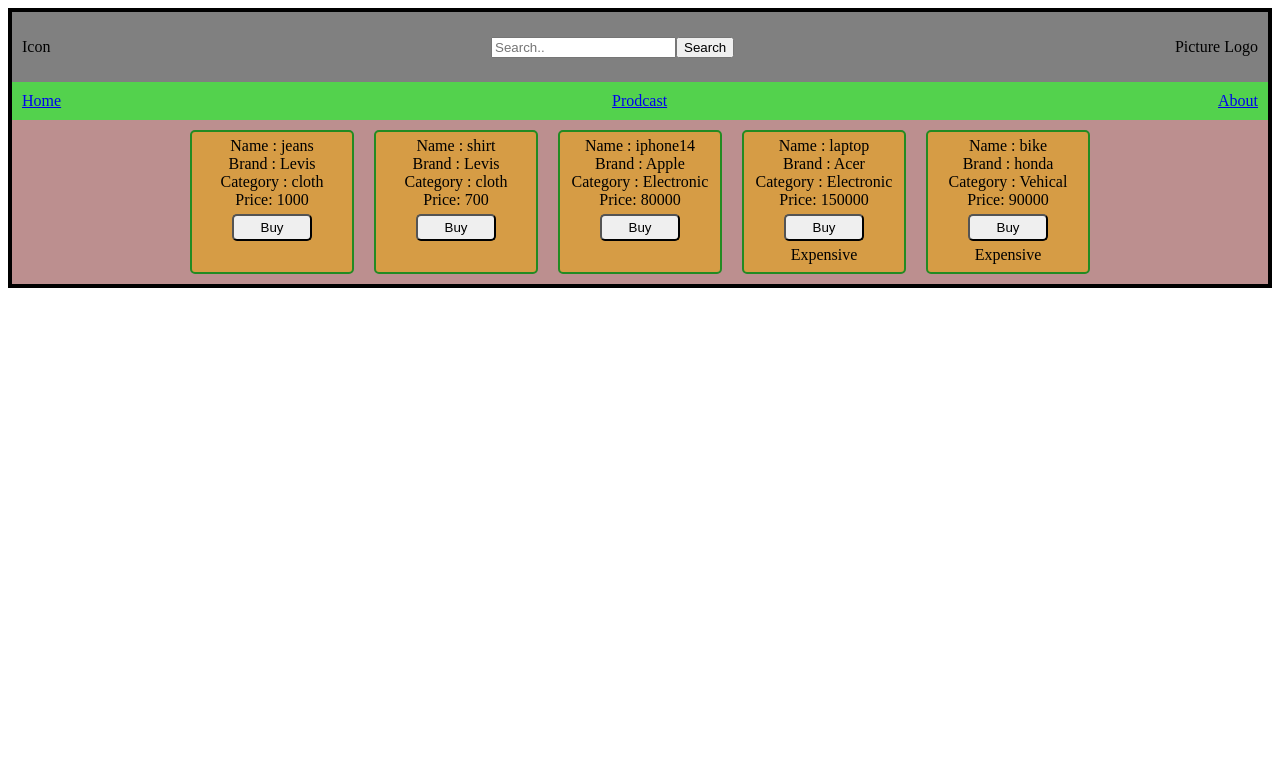
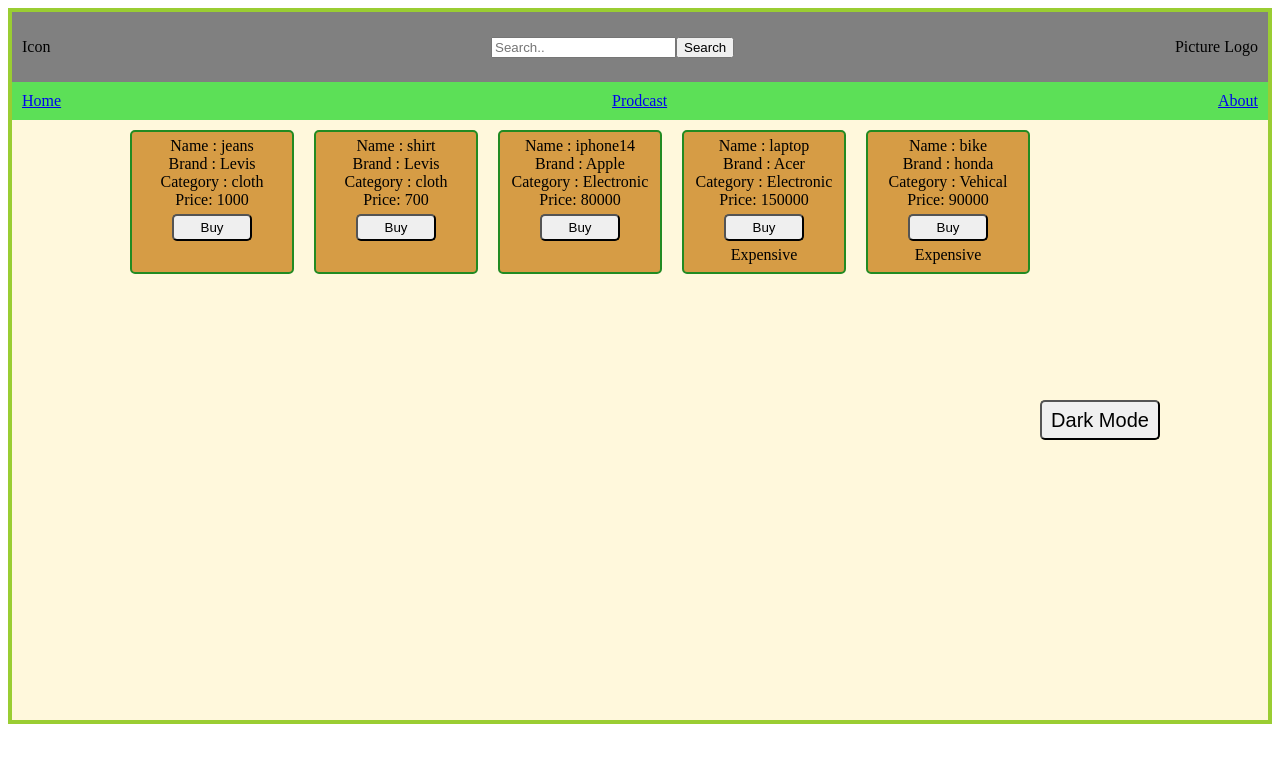
Before and after one commit to Punitsharma16/my-app, a React (Create React App) app: page / in a window 1280 px wide. Shown: the top 762 px of the page. Built offline with nearby package versions, Linux system fonts and the light colour scheme; the HTML template or start-up script is replaced by a standard one.

Commit message:
JustPractise

```diff
--- /dev/null
+++ b/src/States/AppS.jsx
@@ -0,0 +1,12 @@
+import { Email, Name } from "./Login"
+import { UserInfo } from "./stateOnObj"
+
+export const AppS = ()=>{
+    return(
+        <>
+        <Name/>
+        <Email/>
+        <UserInfo/>
+        </>
+    )
+}
--- /dev/null
+++ b/src/States/Login.jsx
@@ -0,0 +1,27 @@
+import { useState } from "react"
+
+export const Name = ()=>{
+    let [userName,setUser] = useState('Guest');
+    const updateName = ()=>{
+        setUser('Shubham');
+    }
+    return(
+        <section>
+            <p>Name : {userName}</p>
+            <button onClick={updateName}>Update Name</button>
+        </section>
+    )
+}
+
+export const Email = ()=>{
+    let [userEmail,setEmail] = useState('@gmail.com');
+    const updateEmail = ()=>{
+        setEmail('Shubham@gmail.com')
+    }
+    return(
+        <section>
+            <p>Email : {userEmail}</p>
+            <button onClick={updateEmail}>Update Email</button>
+        </section>
+    )
+}
--- /dev/null
+++ b/src/States/stateOnObj.jsx
@@ -0,0 +1,34 @@
+import { useState } from "react"
+
+export const UserInfo = ()=>{
+    let [user,setUser] = useState(
+        {name:'guest',
+        email:'@email.com',
+        }
+        );
+
+        const changeName =()=>{
+            setUser(
+                {...user,
+                name:'Abhinav'}
+                )
+        }
+        const changeEmail = ()=>{
+            setUser(
+                {
+                    ...user,
+                    email:'Abhinav12@gmail.com'
+                }
+            )
+        }
+
+
+        return(
+            <>
+            <p>Name : {user.name}</p>
+            <p>Email : {user.email}</p>
+            <button onClick={changeName}>changeName</button>
+            <button onClick={changeEmail}>changeEmail</button>
+            </>
+        )
+}
--- a/src/index.js
+++ b/src/index.js
@@ -1,7 +1,9 @@
 import React from 'react';
 import ReactDOM from 'react-dom/client';
-import {NewApp} from './moreComponents/NewApp'
-import App from '../src/App'
+import {NewApp} from './moreComponents/NewApp';
+import App from '../src/App';
+import { AppS } from './States/AppS';
+
 const root = ReactDOM.createRoot(document.getElementById('root'));
 root.render(
     <NewApp/>
--- a/src/moreComponents/List/loginForList.jsx
+++ b/src/moreComponents/List/loginForList.jsx
@@ -1,3 +1,4 @@
+
 import { ProductData } from "./Listproduct";
 export const Login = ()=>{
 
@@ -26,5 +27,10 @@ export const Login = ()=>{
         </section>
         )
     }
-    return <ProductData/>
+    return (
+        <>
+           <ProductData/>
+
+        </>
+    )
 }
--- a/src/moreComponents/NewApp.jsx
+++ b/src/moreComponents/NewApp.jsx
@@ -2,15 +2,32 @@
   import { NavComponents } from './NavBar/navComponents'
   import './newApp.css'
   import { Login } from './List/loginForList';
+  import { useState } from 'react';
   export function NewApp(){
-    const darkMode = true;
+    // const darkMode = true;
+    const style = {
+      width:'120px',
+      height:'40px',
+      alignSelf:'center',
+      borderRadius:'5px',
+      fontSize:'20px'
+  }
+  let [mode,setMode] = useState('Dark')
+  const changeMode = ()=>{
+      if(mode==='Dark'){
+          setMode('Light')
+      }else{
+          setMode('Dark')
+      }
 
+  }
     return(
-        <section className= {darkMode?'dark':'light'}>
+        <section className= {mode==='Light'?'dark':'light'}>
         <Header/>
         <NavComponents/>
         <div className='productList-control'>
         <Login/>
+        <button onClick={changeMode} style={style}>{mode} Mode</button>
         </div>
         </section>
     )
--- a/src/moreComponents/newApp.css
+++ b/src/moreComponents/newApp.css
@@ -1,10 +1,10 @@
 .dark{
-    border: 4px solid black;
-    background-color: rosybrown;
+    border: 4px solid #5114e0;
+    background-color: black;
 }
 
 .light{
-    border: 4px solid red;
+    border: 4px solid yellowgreen;
     background-color: cornsilk;
 }
 
@@ -12,5 +12,6 @@
     display:flex;
     flex-wrap:wrap;
     justify-content:center;
-    height: auto;
+    height: 600px;
+
 }
```
